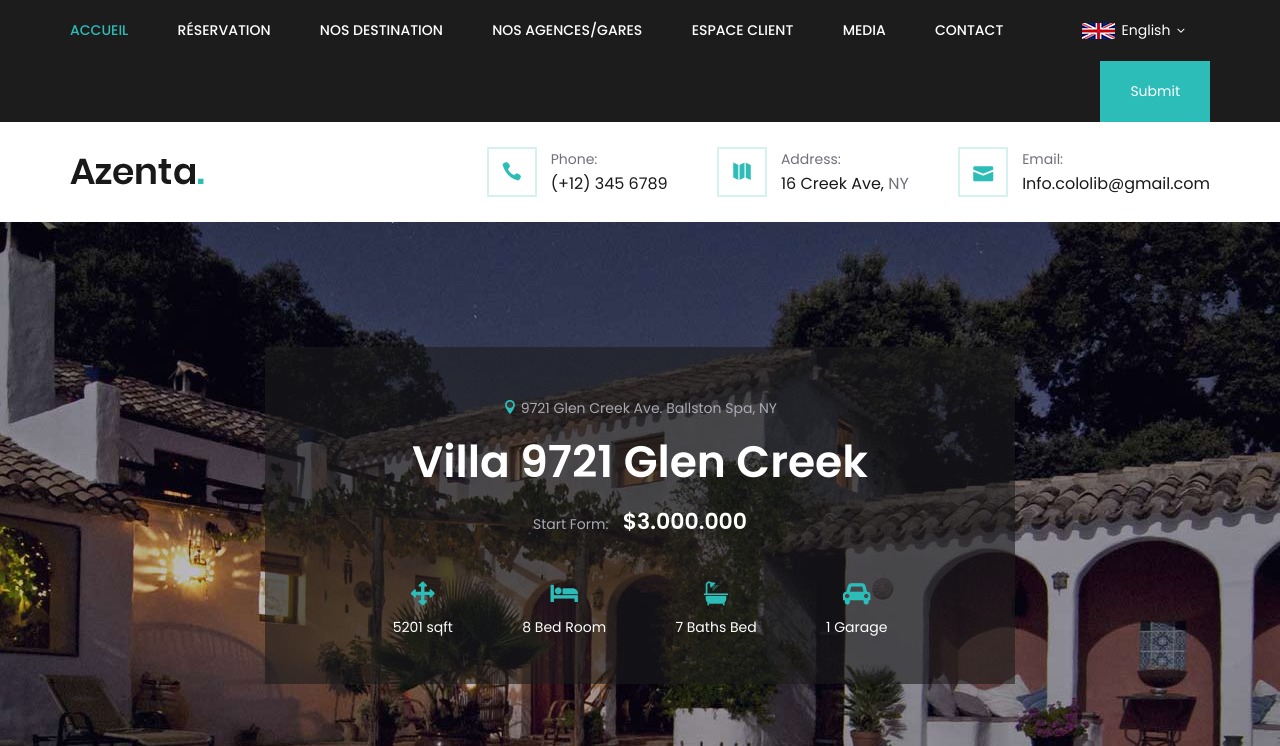
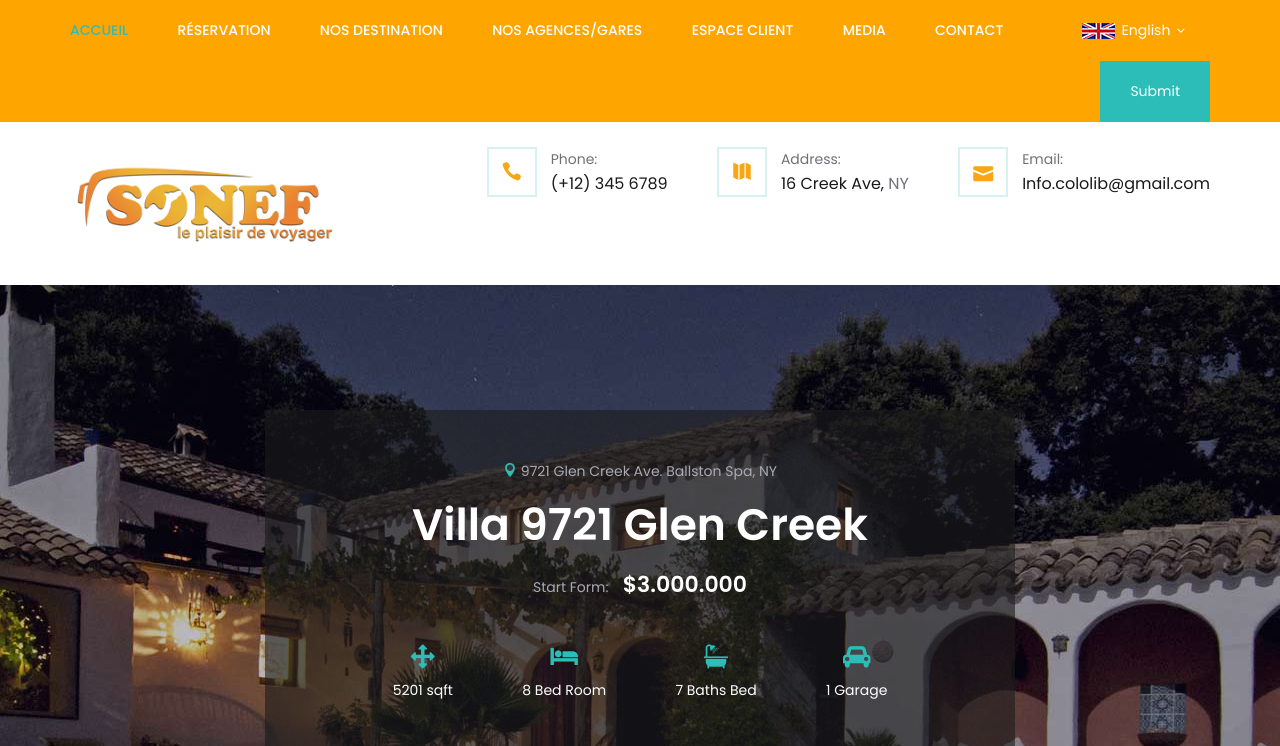
Before and after one commit to 227Mahaman/Dromadaire, a PHP site: page / in a window 1280 px wide. Shown: the top 746 px of the page. Run offline with PHP 8.4, Linux system fonts and the light colour scheme.

Commit message:
Logo Sonef

```diff
--- a/public/css/style.css
+++ b/public/css/style.css
@@ -228,7 +228,8 @@ ul, ol {
 	box-shadow: 0 0 15px 5px rgba(44, 44, 44, 0.2);
 }
 .top-nav {
-	background: #1c1c1c;
+	/*background: #1c1c1c;*/
+	background: orange;
 }
 .top-nav .main-menu ul li {
 	list-style: none;
@@ -343,7 +344,7 @@ ul, ol {
 	text-align: center;
 	border: 2px solid #D5F2F1;
 	line-height: 45px;
-	color: #2cbdb8;
+	color: #F7A713;
 	font-size: 20px;
 	margin-right: 14px;
 }
--- a/view/template.php
+++ b/view/template.php
@@ -138,7 +138,7 @@
                 <div class="row">
                     <div class="col-lg-3">
                         <div class="logo">
-                            <a href="./index.html"><img src="img/logo.png" alt=""></a>
+                            <a href="./index.html"><img src="public/img/logo/logook2.png" alt=""></a>
                         </div>
                     </div>
                     <div class="col-lg-9">
@@ -179,7 +179,7 @@
     ?>
 
     <!-- Footer Section Begin -->
-    <footer class="footer-section set-bg" data-setbg="img/footer-bg.jpg">
+    <footer class="footer-section set-bg" data-setbg="public/img/footer-bg.jpg">
         <div class="container">
             <div class="footer-text">
                 <div class="row">
```
Also changed, not shown: public/img/logo/Logo-sonef.png (added), public/img/logo/logook2.png (added).
